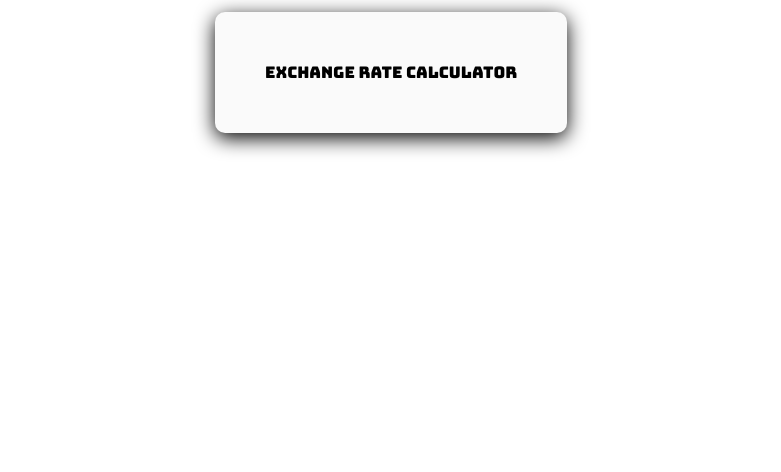
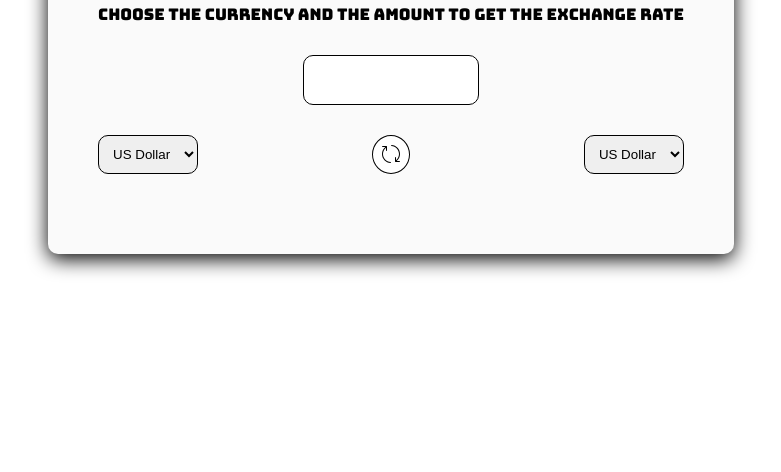
Before and after one commit to WerdienJihed/Exchange-Rate-Calculator, a plain HTML site: page index.html in a window 1280 px wide. Shown: the part 328-800 px from the top of the page, without its empty margins (249-1030 px from the left). Drawn offline with Linux system fonts and the light colour scheme.

Commit message:
add styling

```diff
--- a/index.html
+++ b/index.html
@@ -10,6 +10,32 @@
     <title>Exchange Rate Calculator</title>
   </head>
   <body>
-    <div class="container">Exchange Rate Calculator</div>
+    <div class="container">
+      <h1 class="title">Exchange Rate Calculator</h1>
+      <div class="description">
+        Choose the currency and the amount to get the exchange rate
+      </div>
+      <div class="amount-wrapper">
+        <input id="amount" class="amount" type="number" min="0" />
+      </div>
+      <div class="exchange">
+        <div class="exchange_dropdown-from">
+          <select id="from">
+            <option value="USD">US Dollar</option>
+            <option value="EUR">Euro</option>
+          </select>
+        </div>
+        <button class="exchange_swap-btn">
+          <img src="images/swap-icon.svg" />
+        </button>
+        <div class="exchange_dropdown-to">
+          <select id="to">
+            <option value="USD">US Dollar</option>
+            <option value="EUR">Euro</option>
+          </select>
+        </div>
+      </div>
+      <div class="result"></div>
+    </div>
   </body>
 </html>
--- a/style.css
+++ b/style.css
@@ -18,3 +18,62 @@ body {
   padding: 50px;
   border-radius: 10px;
 }
+
+input,
+select {
+  padding: 10px;
+  border-radius: 10px;
+  border: 1px solid #000;
+}
+
+.container {
+  background-color: rgb(250, 250, 250);
+  box-shadow: 0px 5px 20px #000;
+  padding: 50px;
+  border-radius: 10px;
+}
+.title {
+  margin-bottom: 20px;
+  text-align: center;
+}
+.description {
+  margin-bottom: 30px;
+}
+.exchange {
+  display: flex;
+  justify-content: space-between;
+}
+.amount-wrapper {
+  display: flex;
+  justify-content: center;
+}
+.amount {
+  width: 30%;
+  padding: 10px;
+  margin-bottom: 30px;
+  text-align: center;
+  font-size: 24px;
+}
+.exchange {
+  margin-bottom: 30px;
+}
+.result {
+  text-align: center;
+}
+
+.exchange_swap-btn {
+  display: flex;
+  align-items: center;
+  justify-content: center;
+  border-radius: 100%;
+  border: 1px solid #000;
+  background-color: #fff;
+  cursor: pointer;
+}
+
+/* hide arrows in number input  */
+input[type="number"]::-webkit-inner-spin-button,
+input[type="number"]::-webkit-outer-spin-button {
+  -webkit-appearance: none;
+  margin: 0;
+}
```
Also changed, not shown: images/swap-icon.svg (added).
